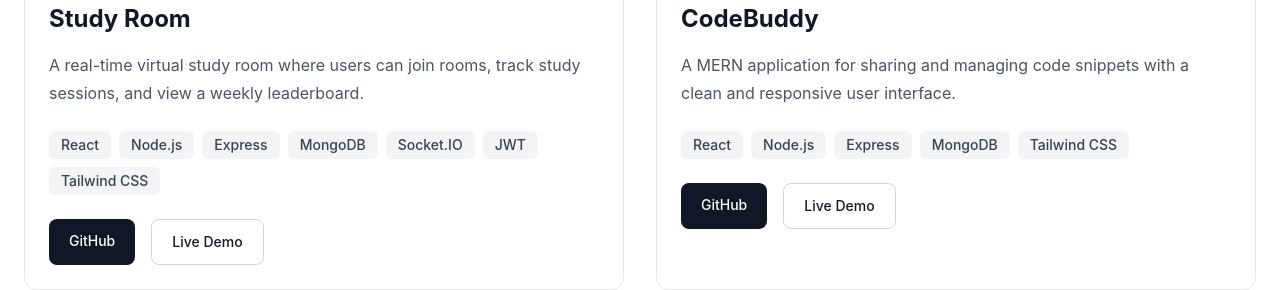
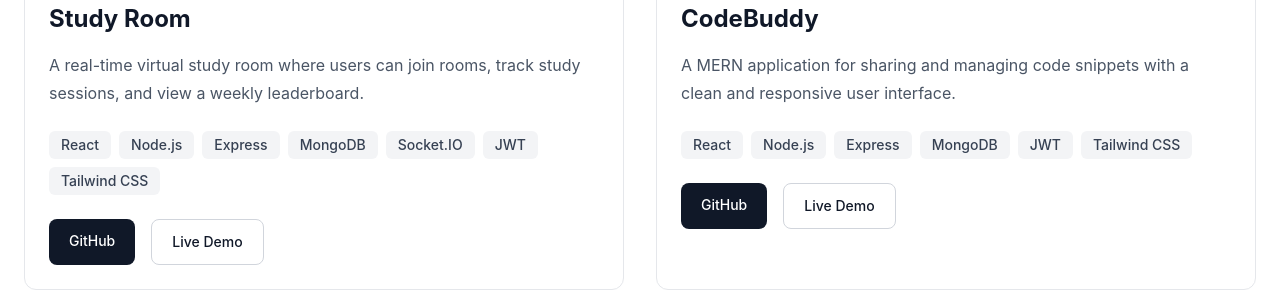
Before and after one commit to roshan-vyas-dev/roshan-portfolio, a React (Vite) app: page / in a window 1280 px wide. Shown: the part 2540-2830 px from the top of the page. Built offline with nearby package versions, Linux system fonts and the light colour scheme.

Commit message:
added jwt in codebuddy techstack in projectData.js

```diff
--- a/index.html
+++ b/index.html
@@ -9,13 +9,11 @@
 
     <meta
       name="description"
-      content="Portfolio of Roshan Vyas, a Full Stack Developer building modern web applications with React, Node.js, Express, and MongoDB."
-    />
+      content="Portfolio of Roshan Vyas, a Full Stack Developer building modern web applications with React, Node.js, Express, and MongoDB."/>
 
     <meta
       name="keywords"
-      content="Roshan Vyas, Full Stack Developer, MERN Stack, React, Node.js, Express, MongoDB, JavaScript, Portfolio"
-    />
+      content="Roshan Vyas, Full Stack Developer, MERN Stack, React, Node.js, Express, MongoDB, JavaScript, Portfolio"/>
 
     <meta name="author" content="Roshan Vyas" />
 
--- a/src/data/projectsData.js
+++ b/src/data/projectsData.js
@@ -27,6 +27,7 @@ const projectsData = [
       "Node.js",
       "Express",
       "MongoDB",
+      "JWT",
       "Tailwind CSS",
     ],
     github: "#",
```
